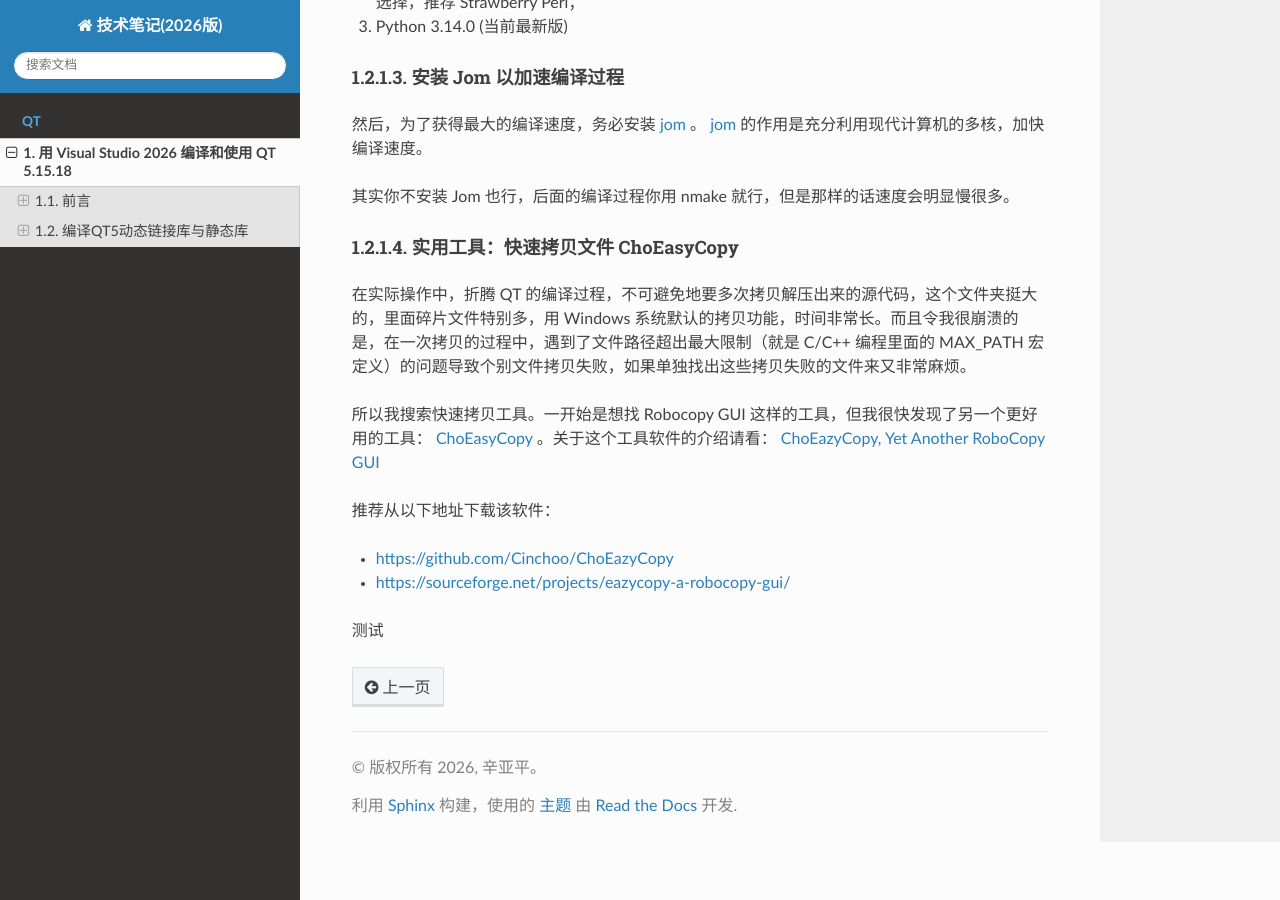
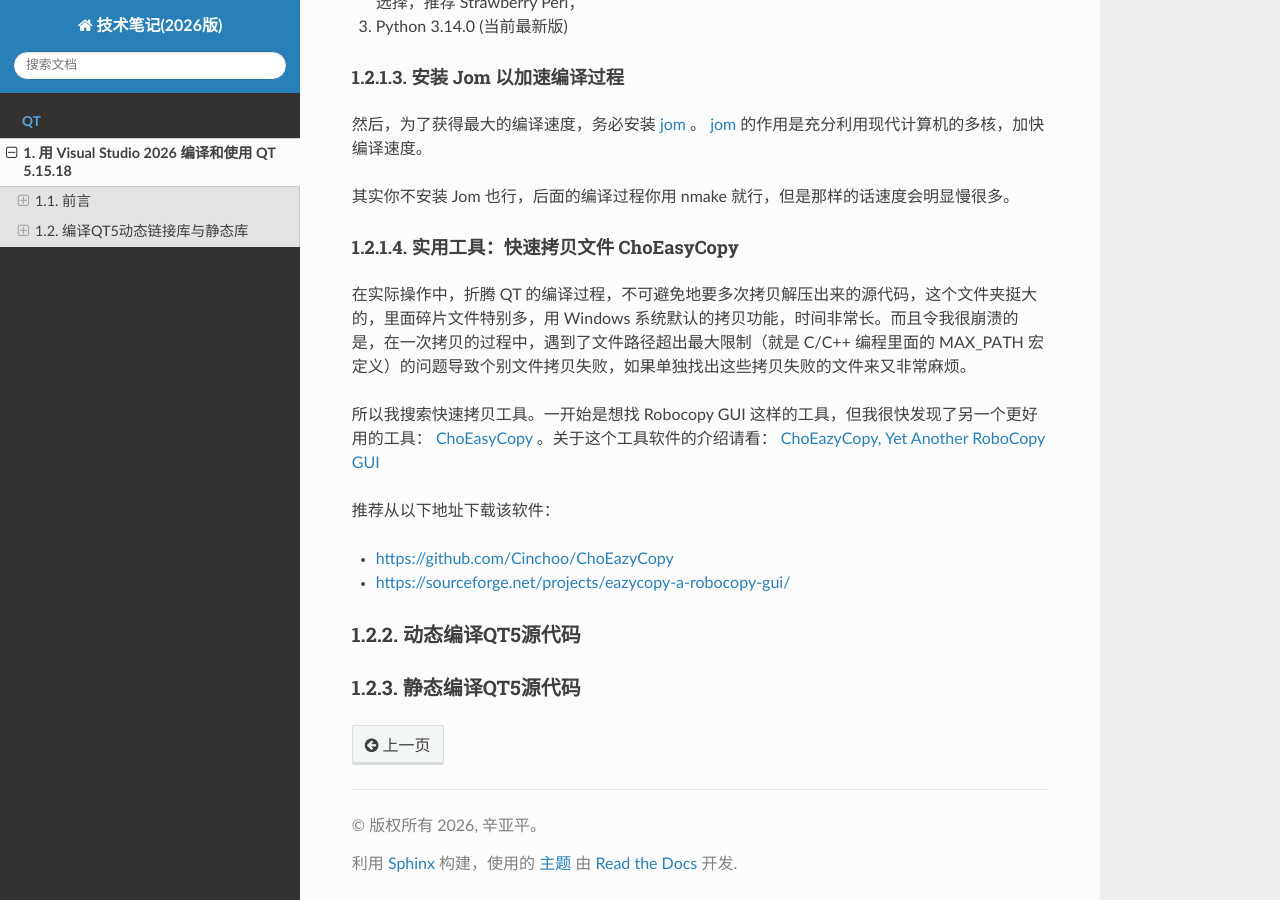
Before and after one commit to yapingxin/TechNotes-2026, a Sphinx documentation site: the page built from docs/QT/260121-VS2026-BuildQT5.rst, in a window 1280 px wide and 900 px high, scrolled down 1228 px. Built offline with Sphinx 7.4.7 and the Read the Docs theme 3.1.0, drawn with Linux system fonts in a browser that asks for light colours.

Commit message:
动态编译QT5源代码 ~~~~~~~~~~~~~~~~~
静态编译QT5源代码
~~~~~~~~~~~~~~~~~

```diff
--- a/docs/QT/260121-VS2026-BuildQT5.rst
+++ b/docs/QT/260121-VS2026-BuildQT5.rst
@@ -69,4 +69,8 @@ QT 官方网站上的开源代码入口地址是：`Qt Downloads <https://downlo
 + https://github.com/Cinchoo/ChoEazyCopy
 + https://sourceforge.net/projects/eazycopy-a-robocopy-gui/
 
-测试
+动态编译QT5源代码
+~~~~~~~~~~~~~~~~~
+
+静态编译QT5源代码
+~~~~~~~~~~~~~~~~~
```
